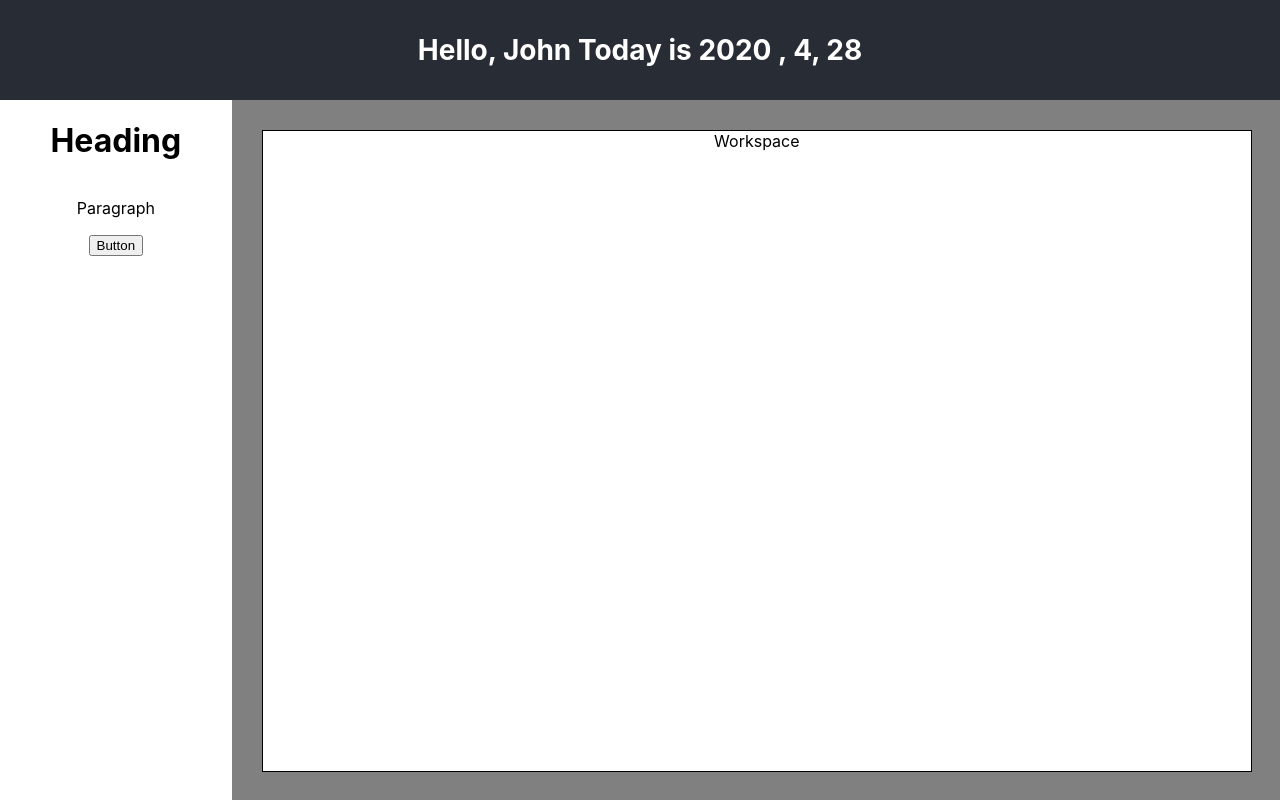
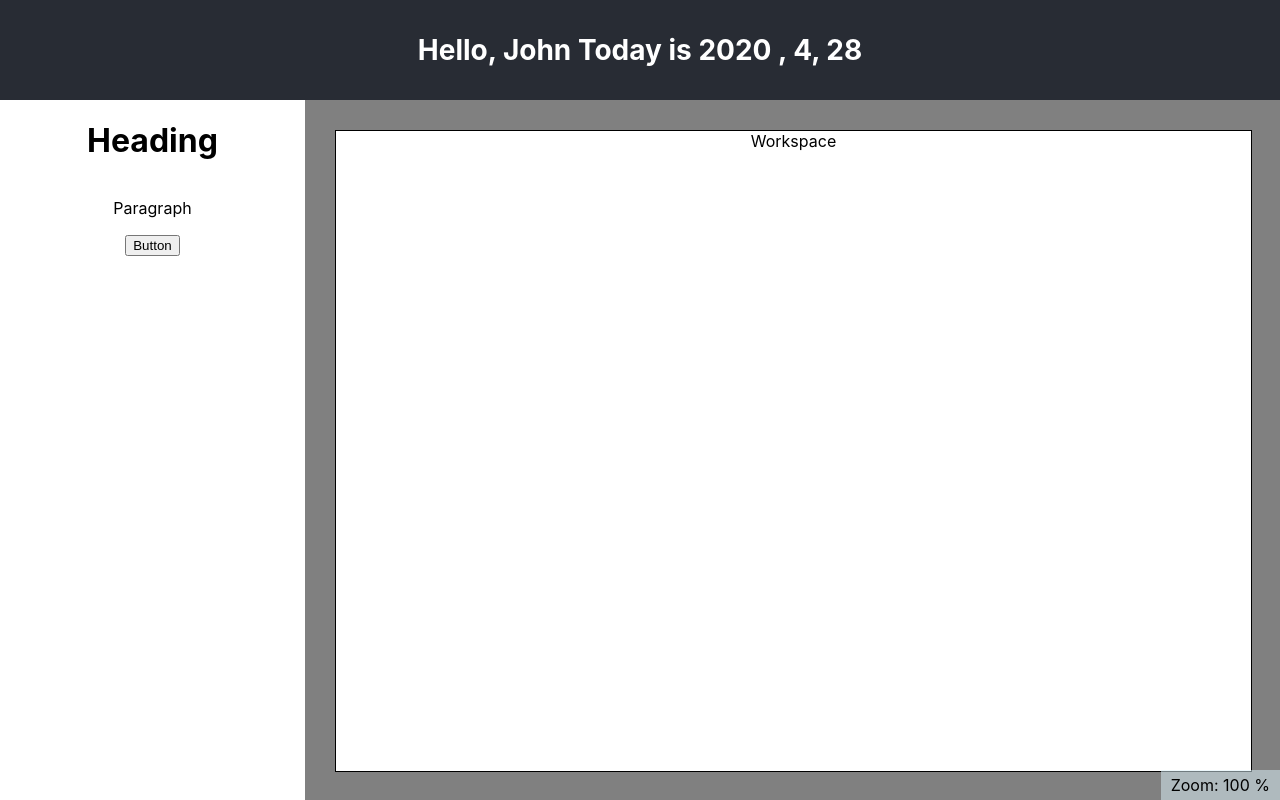
Before and after one commit to nazarun/workspace, a React (Create React App) app in the folder workspace/: page / in a window 1280 px wide. Built offline with nearby package versions, Linux system fonts and the light colour scheme.

Commit message:
add zoom info

```diff
--- a/workspace/src/App.css
+++ b/workspace/src/App.css
@@ -35,13 +35,14 @@
 
 .left-panel {
   height: 100%;
-  width: 300px;
+  min-width: 200px;
+  width: 25%;
   display: flex;
   flex-direction: column;
 }
 
 .workspace {
-  width: 100%;
+  width: 75%;
   padding: 30px;
   background: grey;
   overflow: scroll;
@@ -54,3 +55,11 @@
   border: 1px solid #000;
   position: relative;
 }
+
+.zoom-level {
+  position: absolute;
+  right: 0;
+  bottom: 0;
+  background: #dcf1fa82;
+  padding: 5px 10px;
+}
--- a/workspace/src/components/Workspace.tsx
+++ b/workspace/src/components/Workspace.tsx
@@ -12,7 +12,7 @@ const ZOOM_STEP = 0.1;
 
 const Workspace: React.FC<Workspace> = (props: Workspace) => {
     const [zoom, setZoom] = useState(1);
-
+    const zoomInPercent = Math.floor(zoom * 100);
 
     const updateZoom = (target: any, type: string) => {
         if (type === '+') {
@@ -87,6 +87,9 @@ const Workspace: React.FC<Workspace> = (props: Workspace) => {
             >
                 Workspace
             </div>
+            <div className='zoom-level'>
+                Zoom: {zoomInPercent} %
+            </div>
         </div>
     );
 }
```
